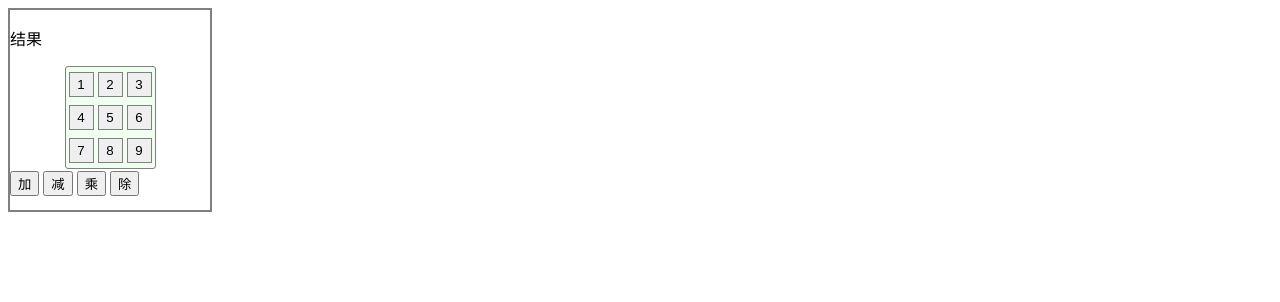
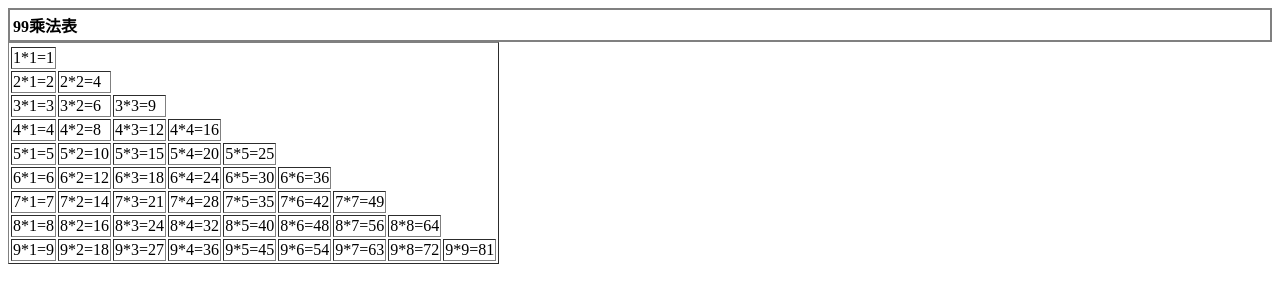
Before and after one commit to uuhh25/-, a plain HTML site: page day17-18/js_99乘法.html in a window 1280 px wide. Drawn offline with Linux system fonts and the light colour scheme.

Commit message:
Add files via upload

```diff
--- a/day17-18/js_99乘法.html
+++ b/day17-18/js_99乘法.html
@@ -6,8 +6,6 @@
 </head>
 <style>
     div {
-        width: 200px;
-        height: 200px;
         border: 2px solid gray;
     }
 
@@ -32,38 +30,33 @@
 
 <body>
     <div>
-        <p>结果</p>
-        <table id="calculater">
-            <tr>
-                <td><button type="button" class="number">1</button></td>
-                <td><button type="button" class="number">2</button></td>
-                <td><button type="button" class="number">3</button></td>
-            </tr>
-            <tr>
-                <td><button type="button" class="number">4</button></td>
-                <td><button type="button" class="number">5</button></td>
-                <td><button type="button" class="number">6</button></td>
-            </tr>
-            <tr>
-                <td><button type="button" class="number">7</button></td>
-                <td><button type="button" class="number">8</button></td>
-                <td><button type="button" class="number">9</button></td>
-            </tr>
+
+        <table id="99">
+            <th>99乘法表</th>
+
+
         </table>
-        <button id="add-btn">加</button>
-        <button id="del-btn">减</button>
-        <button id="times-btn">乘</button>
-        <button id="divide-btn">除</button>
+
     </div>
 </body>
 <script>
-    let i, j, result;
-    for (i = 1; i < 10; i++) {
-        for (j = 1; j < 10; j++) {
-            result = i * j;
-            console.log(result);
+    /*let i, j, result;
+                for (i = 1; i < 10; i++) {
+                    for (j = 1; j < 10; j++) {
+                        result = i * j;
+                        console.log(i + '*' + j + '=' + result);
+                    }
+                }99乘法表*/
+    document.write('<table border="1">'); //表格打印
+    for (let i = 0; i <= 9; i++) {
+        document.write('<tr>'); //打印表格行标签
+        for (let j = 1; j <= i; j++) {
+            document.write('<td>' + i + "*" + j + "=" + (i * j) + "</td>");
         }
+        document.write('</tr>');
+
     }
+    document.write('<table>');
 </script>
 
 </html>
```
